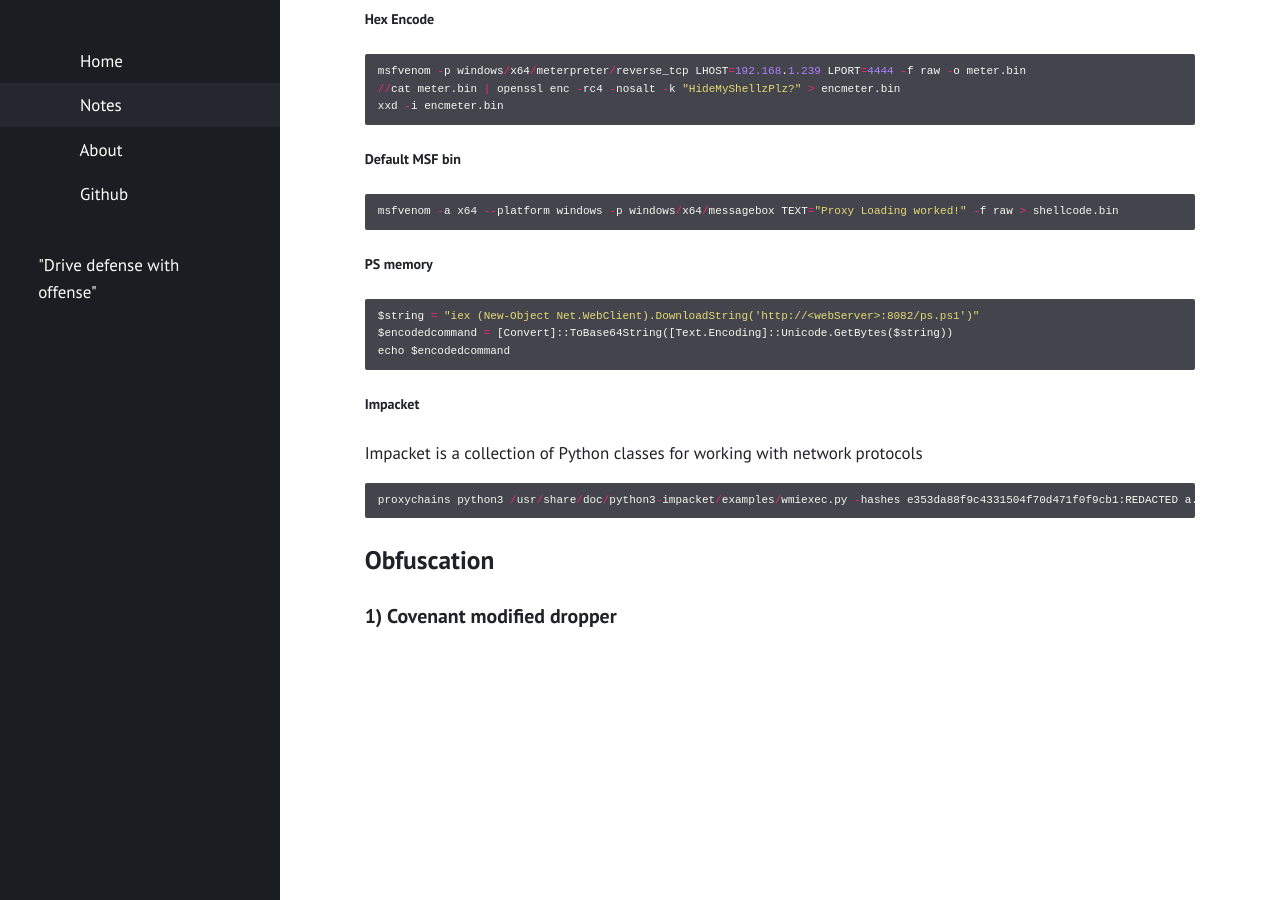
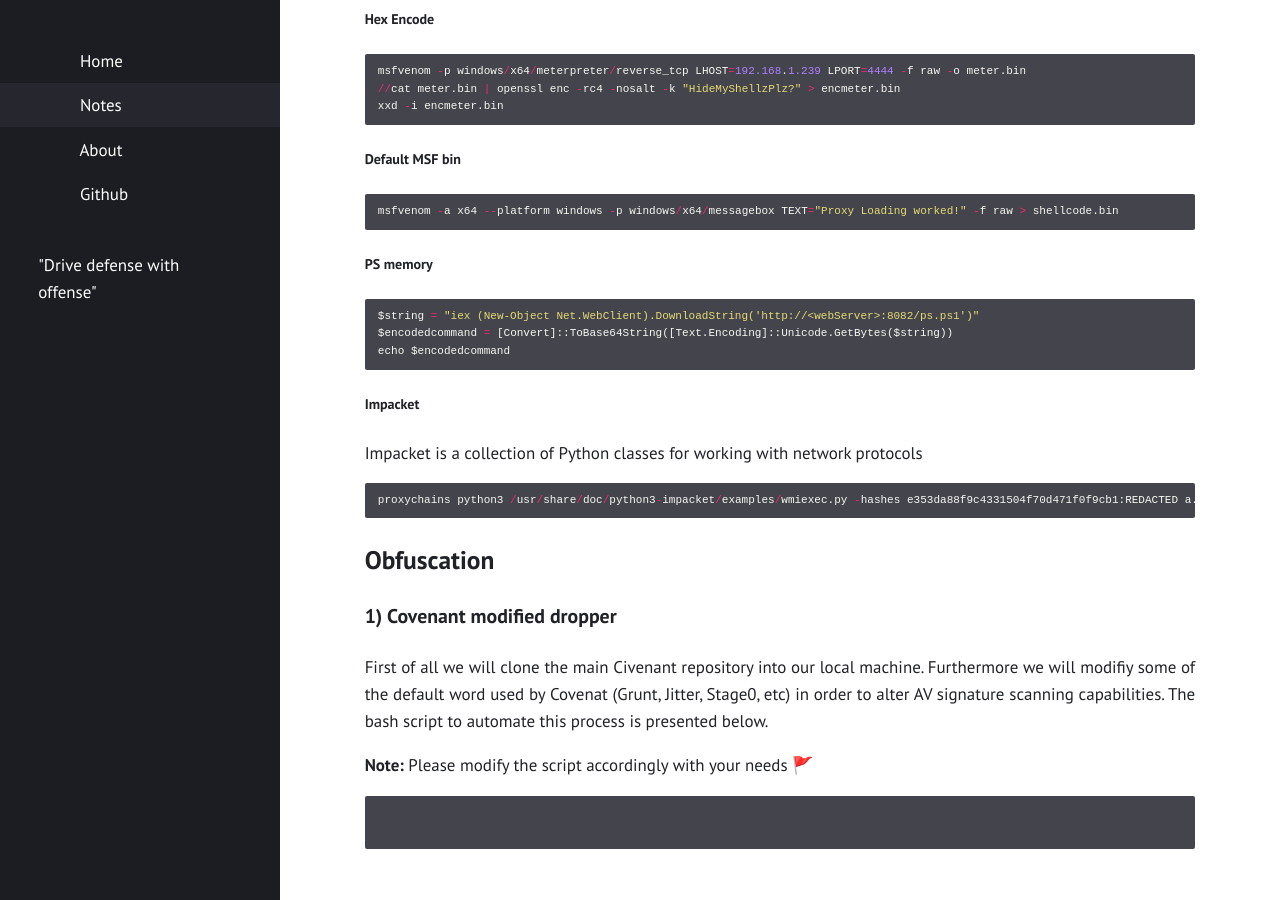
Before and after one commit to Fil88/Fil88.github.io, a Jekyll site: the page built from notes.md, in a window 1280 px wide and 900 px high, scrolled down 5890 px. Built offline with Jekyll 4.4.1, drawn with Linux system fonts in a browser that asks for light colours.

Commit message:
Update notes.md

````diff
--- a/notes.md
+++ b/notes.md
@@ -332,3 +332,13 @@ proxychains python3 /usr/share/doc/python3-impacket/examples/wmiexec.py -hashes
 # Obfuscation
 
 ### 1) Covenant modified dropper
+
+First of all we will clone the main Civenant repository into our local machine. Furthermore we will modifiy some of the default word used by Covenat
+(Grunt, Jitter, Stage0, etc) in order to alter AV signature scanning capabilities. The bash script to automate this process is presented below.
+
+__Note:__ Please modify the script accordingly with your needs 🚩
+
+```sh
+
+
+```
````
